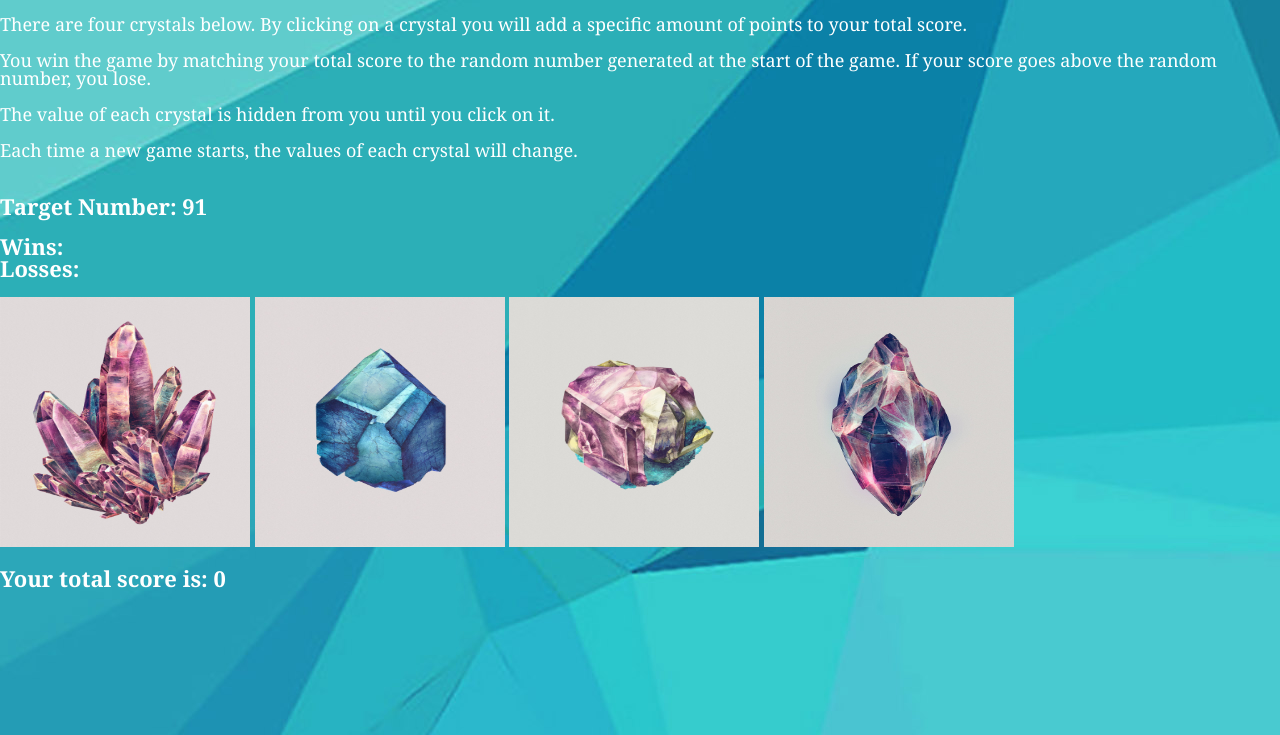
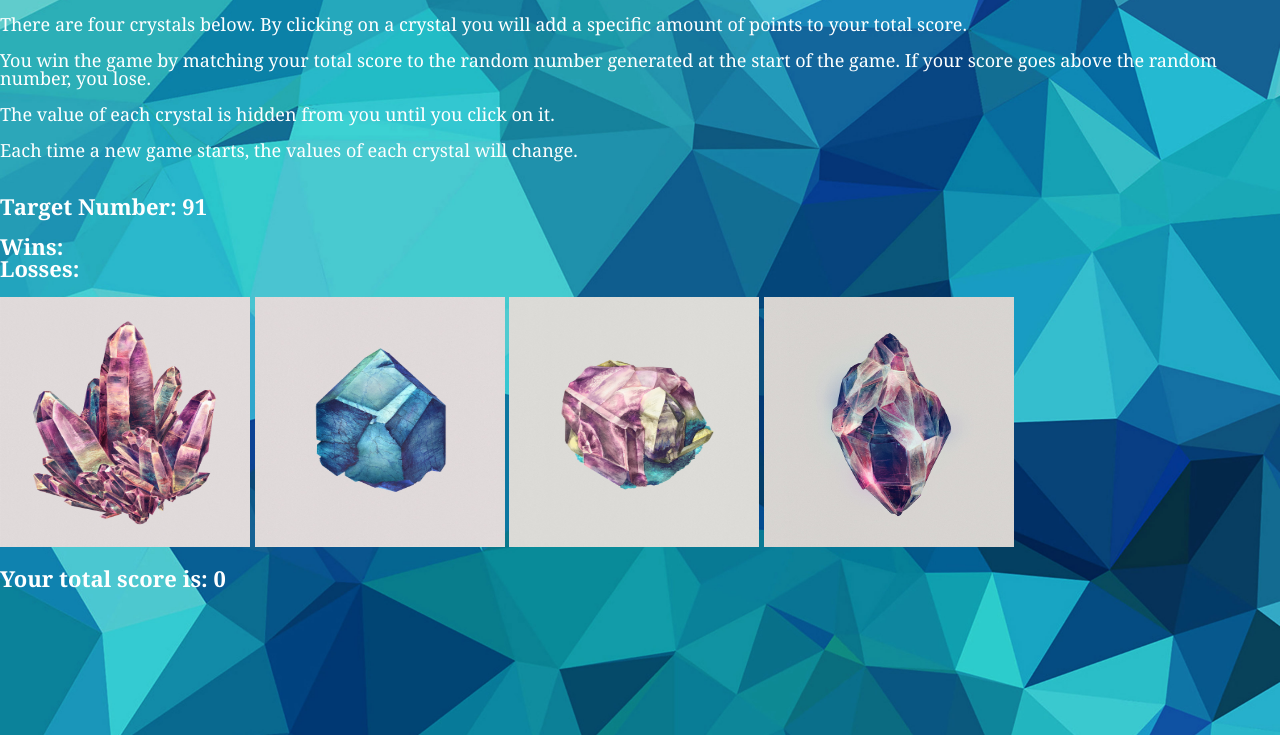
Before and after one commit to tzlomke/unit_4_game, a plain HTML site: page index.html in a window 1280 px wide. Shown: the part 65-800 px from the top of the page. Drawn offline with nearby package versions, Linux system fonts and the light colour scheme.

Commit message:
changed background size property

```diff
--- a/assets/css/style.css
+++ b/assets/css/style.css
@@ -3,7 +3,7 @@ body {
     font-family: Georgia, 'Times New Roman', Times, serif;
     background-image: url("../../assets/images/background1.jpg");
     background-repeat: no-repeat;
-    background-size: fill;
+    background-size: 100%;
     color: white;
     font-size: 18px;
 }
```
